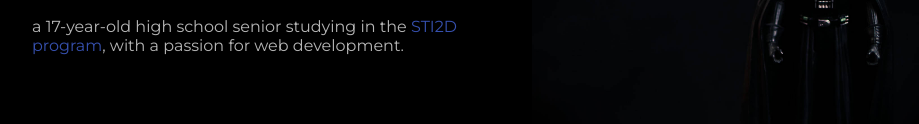
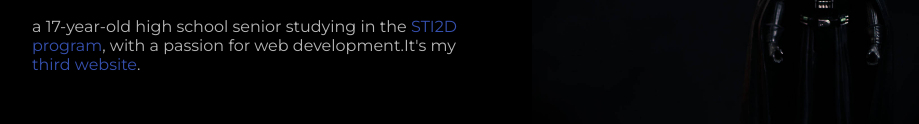
Before and after one commit to BasileADM/site-3.0, a plain HTML site: page index.html in a window 1280 px wide. Shown: the part 364-488 px from the top of the page, without its empty margins (178-1097 px from the left). Drawn offline with Linux system fonts and the light colour scheme.

Commit message:
Update index.html

```diff
--- a/index.html
+++ b/index.html
@@ -25,7 +25,7 @@
             <div class="bio-title">
                 <div class="hello">Hello there!<br>My name is</div>
                 <div class="name">Basile</div>
-                <div class="bio2"> a 17-year-old high school senior studying in the <a href="https://www.letudiant.fr/bac/qu-est-ce-qu-un-bac-sti2d.html">STI2D program</a>, with a passion for web development.
+                <div class="bio2"> a 17-year-old high school senior studying in the <a href="https://www.letudiant.fr/bac/qu-est-ce-qu-un-bac-sti2d.html">STI2D program</a>, with a passion for web development.It's my <a href="https://basileadm.github.io/site-bc/">third website</a>.
                   </div>
             </div>
         </div>
```
